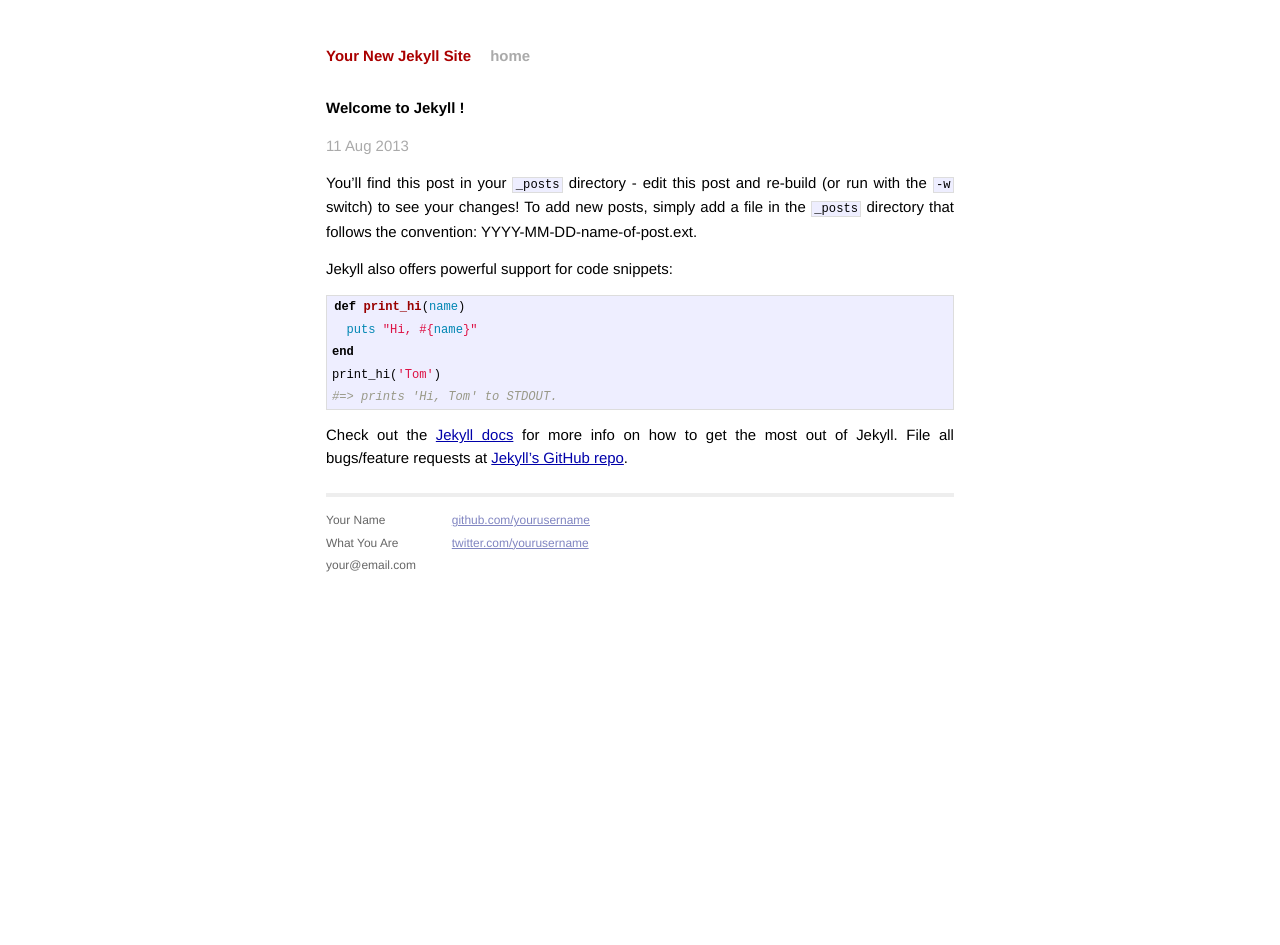
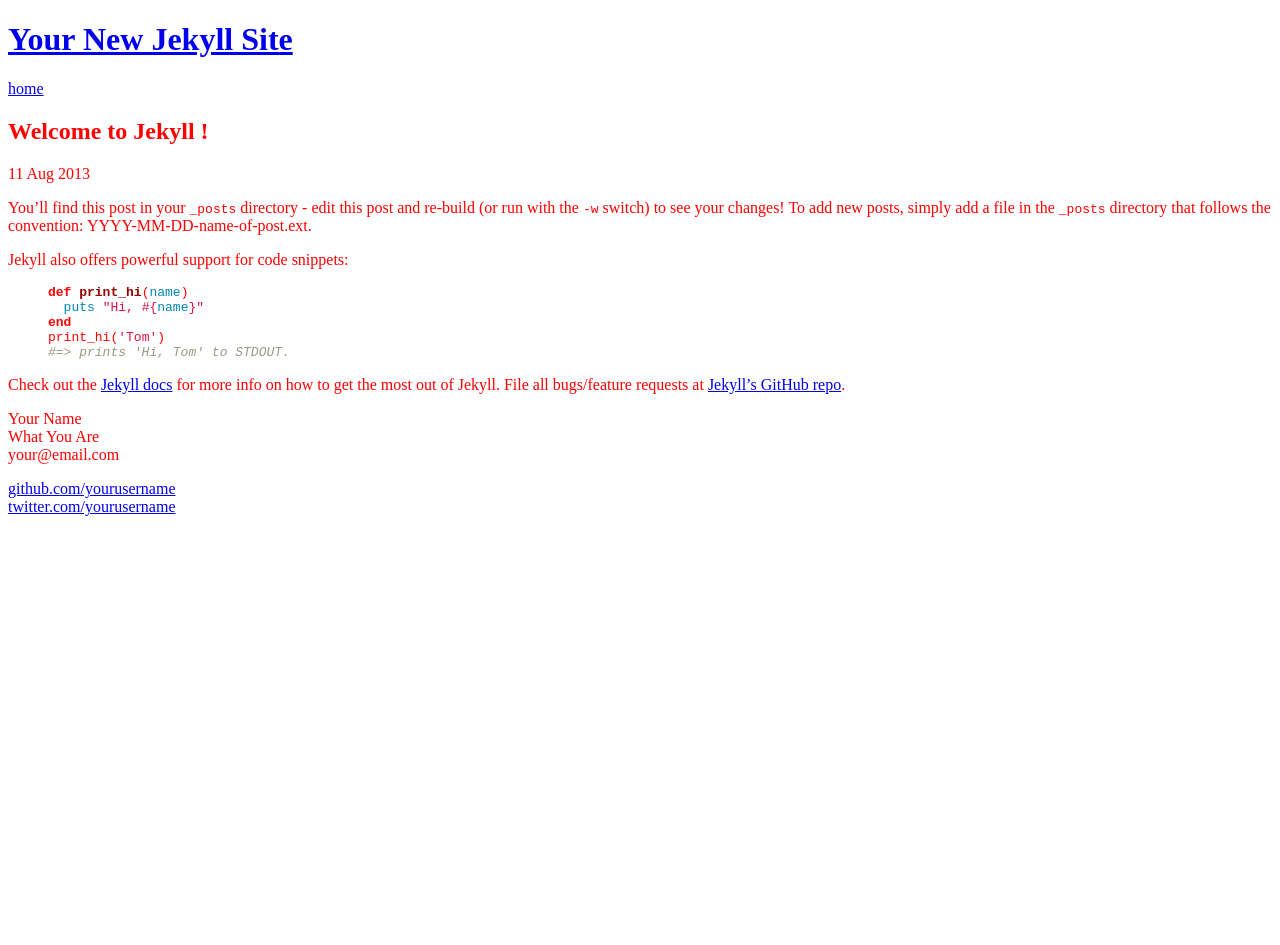
Before and after one commit to phatograph/blog, a Jekyll site: the page built from _posts/2013-08-11-welcome-to-jekyll.markdown, in a window 1280 px wide. Built offline with Jekyll 4.4.1, drawn with Linux system fonts in a browser that asks for light colours; Markdown is read by kramdown in place of the engine named in the settings; after the commit the page ends 900 px from its top, so only the background shows below that.

Commit message:
SASS + CoffeeScript

```diff
--- /dev/null
+++ b/Gemfile
@@ -0,0 +1,6 @@
+source 'https://rubygems.org'
+
+gem 'jekyll'
+gem 'rake'
+gem 'sass'
+gem 'coffee-script'
--- a/_layouts/default.html
+++ b/_layouts/default.html
@@ -5,26 +5,19 @@
         <meta http-equiv="X-UA-Compatible" content="IE=edge,chrome=1">
         <title>{{ page.title }}</title>
         <meta name="viewport" content="width=device-width">
-
-        <!-- syntax highlighting CSS -->
-        <link rel="stylesheet" href="/css/syntax.css">
-
-        <!-- Custom CSS -->
-        <link rel="stylesheet" href="/css/main.css">
-
+        <link rel="stylesheet" href="/stylesheets/syntax.css">
+        <link rel="stylesheet" href="/stylesheets/style.css">
+        <script src="/javascripts/app.js"></script>
     </head>
     <body>
-
         <div class="container">
           <div class="site">
             <div class="header">
               <h1 class="title"><a href="/">{{ site.name }}</a></h1>
               <a class="extra" href="/">home</a>
             </div>
-
                 {{ content }}
 
-            <div class="footer">
               <div class="contact">
                 <p>
                   Your Name<br />
@@ -40,7 +33,6 @@
               </div>
             </div>
           </div>
-        </div> <!-- /container -->
-
+        </div>
     </body>
 </html>
--- /dev/null
+++ b/assets/app.coffee
@@ -0,0 +1 @@
+console.log 'a'
--- /dev/null
+++ b/assets/style.scss
@@ -0,0 +1,3 @@
+body {
+    color: red;
+}
--- a/css/main.css
+++ /dev/null
@@ -1,160 +0,0 @@
-/*****************************************************************************/
-/*
-/* Common
-/*
-/*****************************************************************************/
-
-/* Global Reset */
-* {
-  margin: 0;
-  padding: 0;
-}
-
-html, body { height: 100%; }
-
-body {
-  background-color: #FFF;
-  font: 13.34px Helvetica, Arial, sans-serif;
-  font-size: small;
-  text-align: center;
-}
-
-h1, h2, h3, h4, h5, h6 {
-  font-size: 100%; }
-
-h1 { margin-bottom: 1em; }
-p { margin: 1em 0; }
-
-a         { color: #00a; }
-a:hover   { color: #000; }
-a:visited { color: #a0a; }
-
-/*****************************************************************************/
-/*
-/* Home
-/*
-/*****************************************************************************/
-ul.posts {
-  list-style-type: none;
-  margin-bottom: 2em;
-}
-
-ul.posts li {
-  line-height: 1.75em;
-}
-
-ul.posts span {
-  color: #aaa;
-  font-family: Monaco, "Courier New", monospace;
-  font-size: 80%;
-}
-
-/*****************************************************************************/
-/*
-/* Site
-/*
-/*****************************************************************************/
-
-.site {
-  font-size: 115%;
-  text-align: justify;
-  width: 42em;
-  margin: 3em auto 2em;
-  line-height: 1.5em;
-}
-
-.site .header a {
-  font-weight: bold;
-  text-decoration: none;
-}
-
-.site .header h1.title {
-  display: inline-block;
-  margin-bottom: 2em;
-}
-
-.site .header h1.title a {
-  color: #a00;
-}
-
-.site .header h1.title a:hover {
-  color: #000;
-}
-
-.site .header a.extra {
-  color: #aaa;
-  margin-left: 1em;
-}
-
-.site .header a.extra:hover {
-  color: #000;
-}
-
-.site .meta {
-  color: #aaa;
-}
-
-.site .footer {
-  font-size: 80%;
-  color: #666;
-  border-top: 4px solid #eee;
-  margin-top: 2em;
-  overflow: hidden;
-}
-
-.site .footer .contact {
-  float: left;
-  margin-right: 3em;
-}
-
-.site .footer .contact a {
-  color: #8085C1;
-}
-
-.site .footer .rss {
-  margin-top: 1.1em;
-  margin-right: -.2em;
-  float: right;
-}
-
-.site .footer .rss img {
-  border: 0;
-}
-
-/*****************************************************************************/
-/*
-/* Posts
-/*
-/*****************************************************************************/
-
-/* standard */
-.post pre {
-  border: 1px solid #ddd;
-  background-color: #eef;
-  padding: 0 .4em;
-}
-
-.post ul, .post ol {
-  margin-left: 1.35em;
-}
-
-.post code {
-  border: 1px solid #ddd;
-  background-color: #eef;
-  padding: 0 .2em;
-}
-
-.post pre code {
-  border: none;
-}
-
-/* terminal */
-.post pre.terminal {
-  border: 1px solid #000;
-  background-color: #333;
-  color: #FFF;
-}
-
-.post pre.terminal code {
-  background-color: #333;
-}
--- /dev/null
+++ b/javascripts/app.js
@@ -0,0 +1,2 @@
+// Generated by CoffeeScript 1.6.2
+console.log('a');
--- /dev/null
+++ b/stylesheets/style.css
@@ -0,0 +1,2 @@
+body {
+  color: red; }
```
Also changed, not shown: stylesheets/syntax.css (renamed from css/syntax.css), 2 other files.
